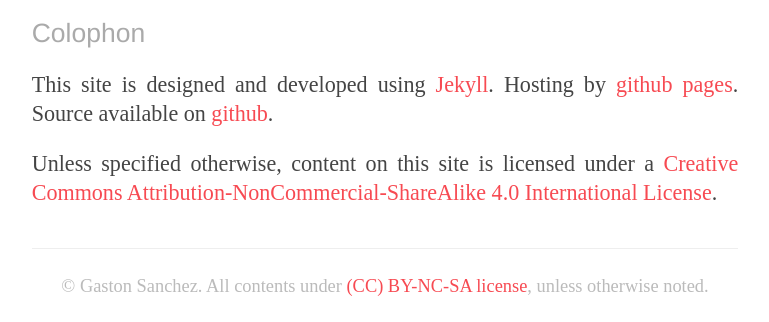
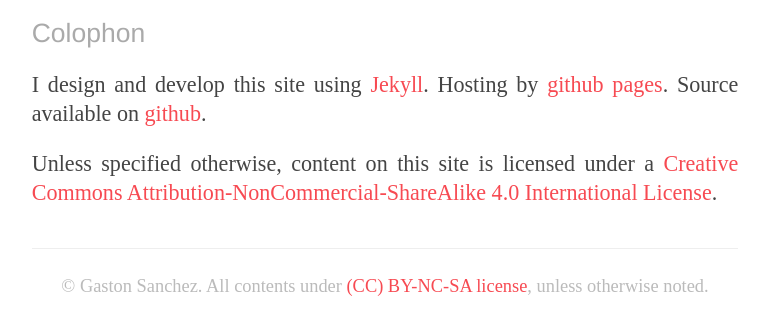
Before and after one commit to gastonstat/gastonstat.github.io, a Jekyll site: the page built from about/index.md, in a window 1280 px wide and 900 px high, scrolled down 3136 px, cut to the strip 578-900 px from the top of the window. Shown: the whole strip, without its empty margins (255-1024 px from the left). Built offline with Jekyll 4.4.1, drawn with Linux system fonts in a browser that asks for light colours; Markdown is read by kramdown in place of the engine named in the settings; some of the changed lines change nothing that is shown.

Commit message:
I design

```diff
--- a/about/index.md
+++ b/about/index.md
@@ -62,9 +62,9 @@
 
 What I like about my "job" is that:
 
-- It can be applied to practically all sciences and disciplines;
-- Consequently, it has allowed me to open the doors of many different fields;
-- But most important, it has given me the fortune to work with very smart and talented
+1. It can be applied to practically all sciences and disciplines;
+2. Consequently, it has allowed me to open the doors of many different fields;
+3. But most important, it has given me the fortune to work with very smart and talented
 people from all over the world (from whom I've learned so much).
 
 
@@ -104,7 +104,7 @@
 
 ## Colophon
 
-This site is designed and developed using [Jekyll](https://github.com/mojombo/jekyll).
+I design and develop this site using [Jekyll](https://github.com/mojombo/jekyll).
 Hosting by [github pages](https://pages.github.com). Source available on
 [github](https://github.com/gastonstat/gastonstat.github.io).
 
```
